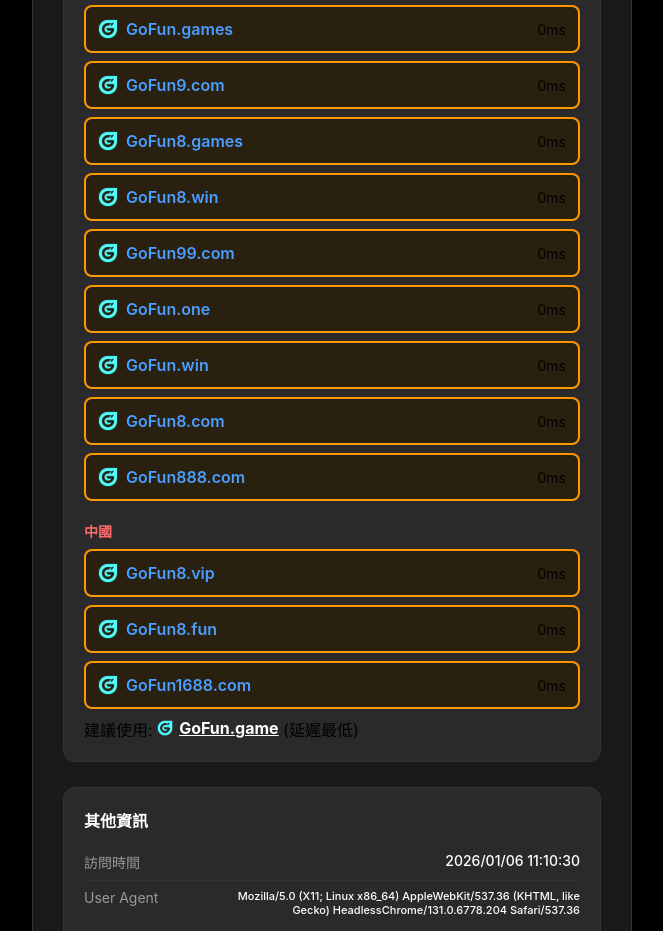
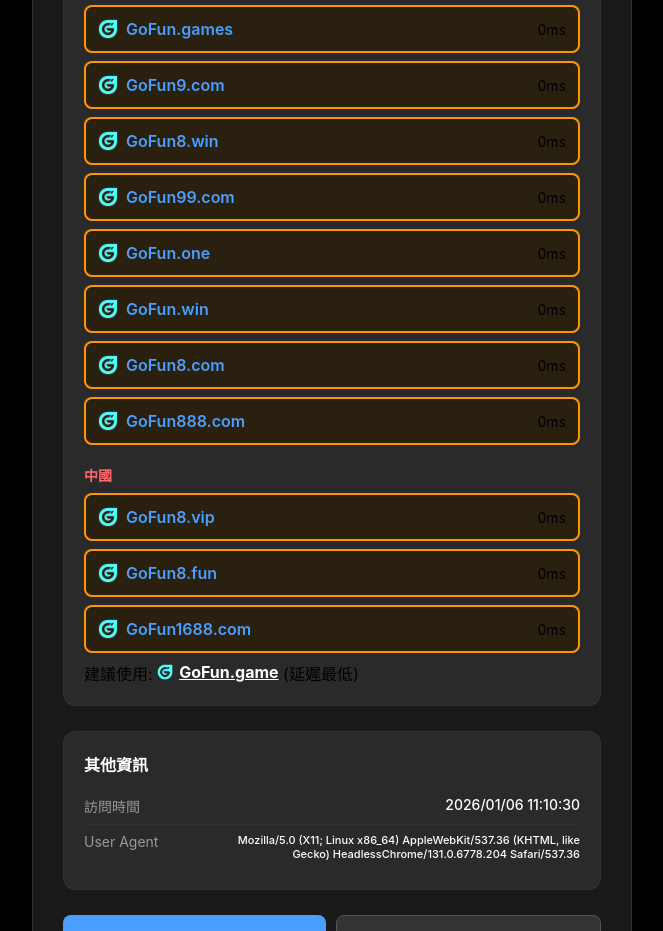
Before and after one commit to gofun1188/gofuntest, a plain HTML site: page index.html in a window 1280 px wide. Shown: the part 787-1718 px from the top of the page, without its empty margins (308-971 px from the left). Drawn offline with Linux system fonts and the light colour scheme; no server answers.

Commit message:
Add files via upload

```diff
--- a/index.html
+++ b/index.html
@@ -668,7 +668,6 @@
                 { url: 'www.gofun.game', name: 'GoFun.game', category: '全球' },
                 { url: 'www.gofun.games', name: 'GoFun.games', category: '全球' },
                 { url: 'www.gofun9.com', name: 'GoFun9.com', category: '全球' },
-                { url: 'www.gofun8.games', name: 'GoFun8.games', category: '全球' },
                 { url: 'www.gofun8.win', name: 'GoFun8.win', category: '全球' },
                 { url: 'www.gofun99.com', name: 'GoFun99.com', category: '全球' },
                 { url: 'www.gofun.one', name: 'GoFun.one', category: '全球' },
```
